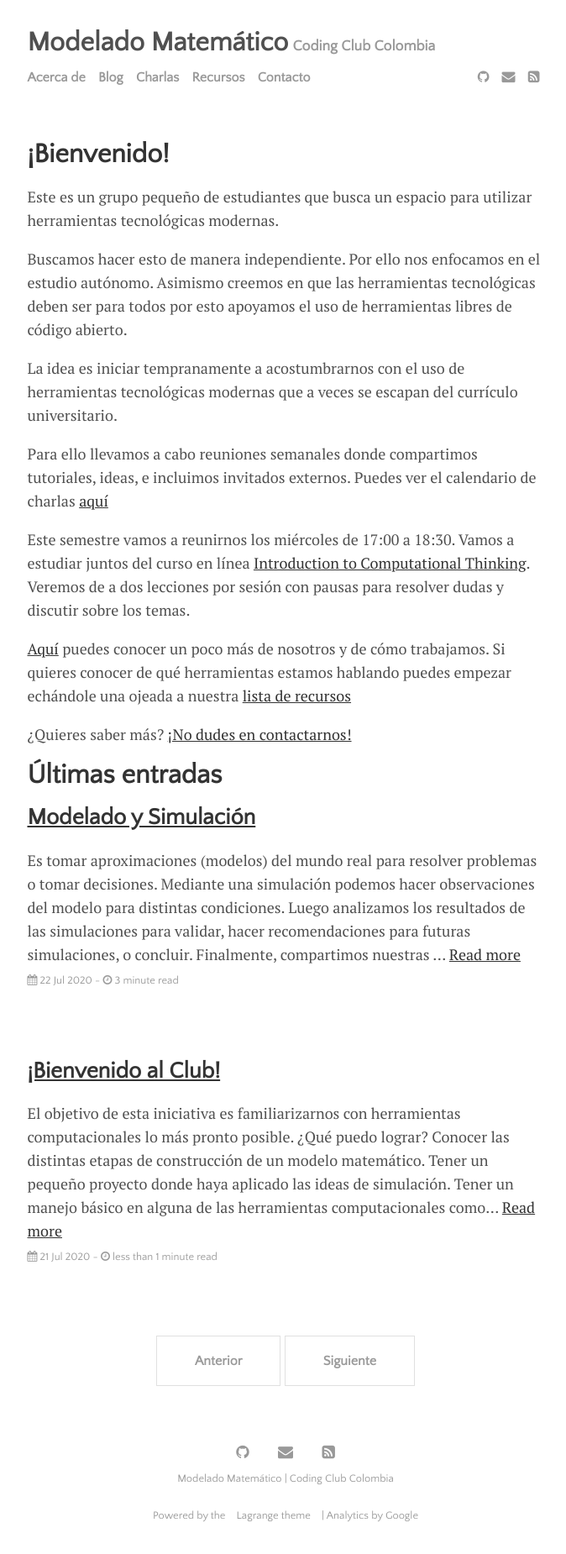
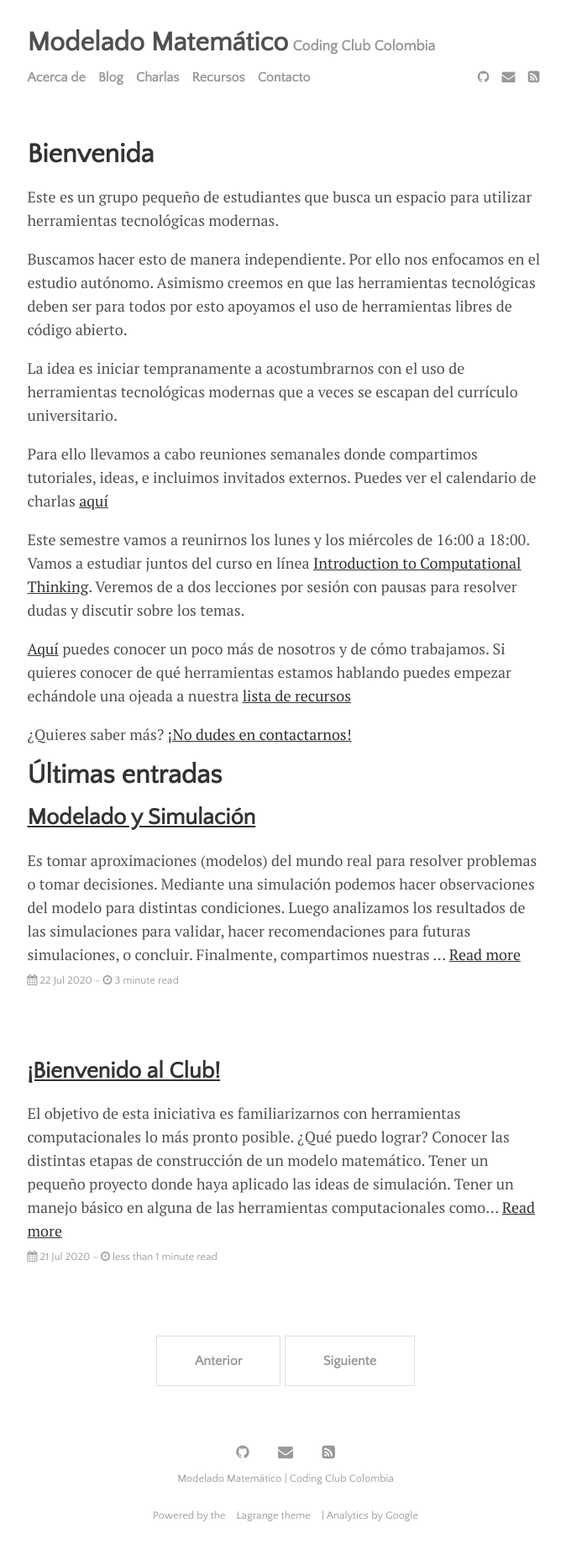
Before and after one commit to MathModCol/MathModCol.github.io, a Jekyll site: the page built from index.html, in a window 1280 px wide. Shown: the whole page at 84% size, without its empty margins (300-974 px from the left). Built offline with Jekyll 4.4.1, drawn with Linux system fonts in a browser that asks for light colours; the list of posts is cut into pages by our own code.

Commit message:
updated meeting times

```diff
--- a/_layouts/home.html
+++ b/_layouts/home.html
@@ -2,7 +2,7 @@
 layout: default
 title: Home
 ---
-<h1>¡Bienvenido!</h1>
+<h1>Bienvenida</h1>
 <p> Este es un grupo pequeño de estudiantes que busca un espacio para utilizar herramientas tecnológicas modernas. </p>
 
 <p>Buscamos hacer esto de manera independiente. Por ello nos enfocamos en el estudio autónomo. Asimismo creemos en que las herramientas tecnológicas deben ser para todos por esto apoyamos el uso de herramientas libres de código abierto.</p>
@@ -12,7 +12,7 @@ title: Home
 <p> Para ello llevamos a cabo reuniones semanales donde compartimos tutoriales, ideas, e incluimos invitados externos.
     Puedes ver el calendario de charlas <a href="/menu/talks.html">aquí</a></p>
 
-<p> Este semestre vamos a reunirnos los miércoles de 17:00 a 18:30. Vamos a estudiar juntos del curso en línea <a href="https://computationalthinking.mit.edu/Fall20/"> Introduction to Computational Thinking</a>. Veremos de a dos lecciones por sesión con pausas para resolver dudas y discutir sobre los temas.</p>
+<p> Este semestre vamos a reunirnos los  lunes y los miércoles de 16:00 a 18:00. Vamos a estudiar juntos del curso en línea <a href="https://computationalthinking.mit.edu/Fall20/"> Introduction to Computational Thinking</a>. Veremos de a dos lecciones por sesión con pausas para resolver dudas y discutir sobre los temas.</p>
 
 <p> <a href="/menu/about.html">Aquí</a> puedes conocer un poco más de nosotros y de cómo trabajamos. Si quieres conocer de qué herramientas estamos hablando puedes empezar echándole una ojeada a nuestra <a href="/menu/resources.html"> lista de recursos</a></p>
 
```
